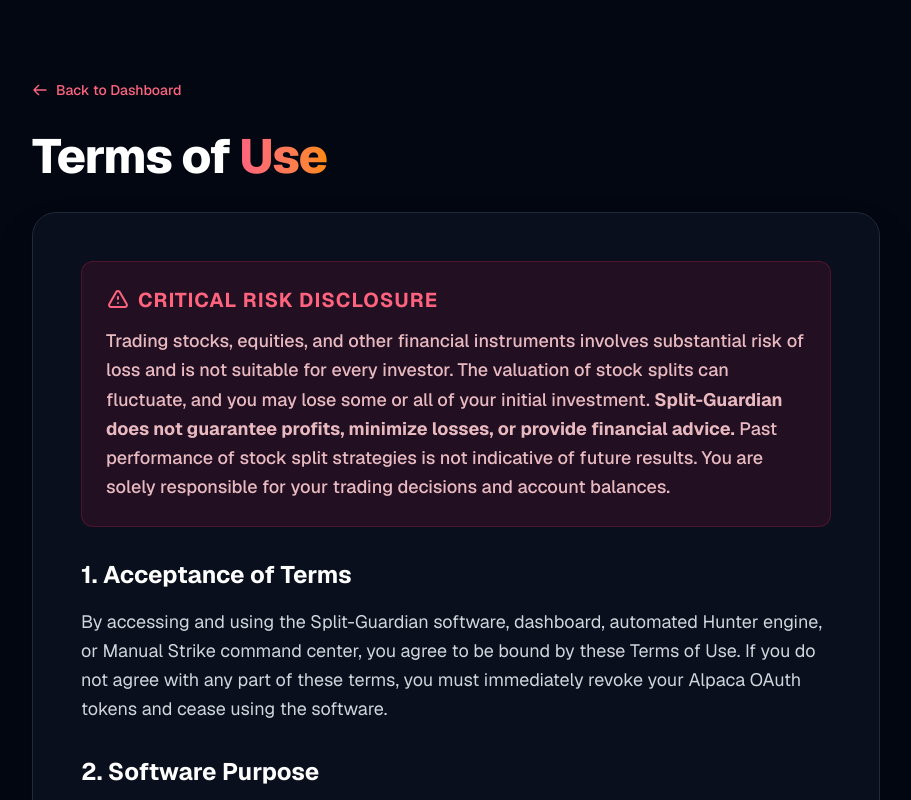
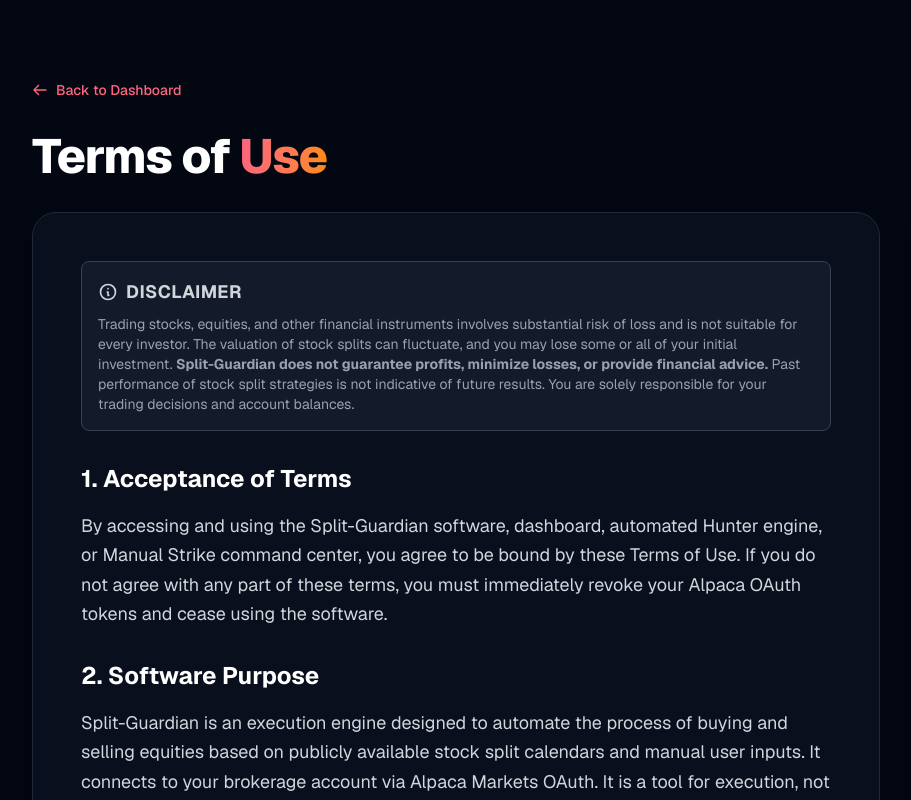
Before and after one commit to Neelesh-cell/Split-Guardian, a Next.js app in the folder split-guardian/: page /terms in a window 1280 px wide. Shown: the top 800 px of the page, without its empty margins (184-1095 px from the left). Built offline with nearby package versions, Linux system fonts and the light colour scheme.

Commit message:
style: Update terms disclaimer box

```diff
--- a/split-guardian/src/app/terms/page.tsx
+++ b/split-guardian/src/app/terms/page.tsx
@@ -21,12 +21,12 @@
 
         <div className="space-y-8 text-lg leading-relaxed bg-gray-900/50 backdrop-blur-md border border-gray-800 p-8 md:p-12 rounded-3xl shadow-2xl">
 
-          <div className="bg-rose-500/10 border border-rose-500/20 p-6 rounded-xl">
-            <h2 className="text-xl font-bold text-rose-400 mb-3 uppercase tracking-wider flex items-center">
-              <svg className="w-6 h-6 mr-2" fill="none" stroke="currentColor" viewBox="0 0 24 24"><path strokeLinecap="round" strokeLinejoin="round" strokeWidth="2" d="M12 9v2m0 4h.01m-6.938 4h13.856c1.54 0 2.502-1.667 1.732-3L13.732 4c-.77-1.333-2.694-1.333-3.464 0L3.34 16c-.77 1.333.192 3 1.732 3z"></path></svg>
-              Critical Risk Disclosure
+          <div className="bg-gray-800/50 border border-gray-700 p-4 rounded-lg">
+            <h2 className="text-lg font-bold text-gray-300 mb-2 uppercase tracking-wide flex items-center">
+              <svg className="w-5 h-5 mr-2" fill="none" stroke="currentColor" viewBox="0 0 24 24"><path strokeLinecap="round" strokeLinejoin="round" strokeWidth="2" d="M13 16h-1v-4h-1m1-4h.01M21 12a9 9 0 11-18 0 9 9 0 0118 0z"></path></svg>
+              Disclaimer
             </h2>
-            <p className="text-rose-200/90 font-medium">
+            <p className="text-sm text-gray-400">
               Trading stocks, equities, and other financial instruments involves substantial risk of loss and is not suitable for every investor. The valuation of stock splits can fluctuate, and you may lose some or all of your initial investment. <strong>Split-Guardian does not guarantee profits, minimize losses, or provide financial advice.</strong> Past performance of stock split strategies is not indicative of future results. You are solely responsible for your trading decisions and account balances.
             </p>
           </div>
```
